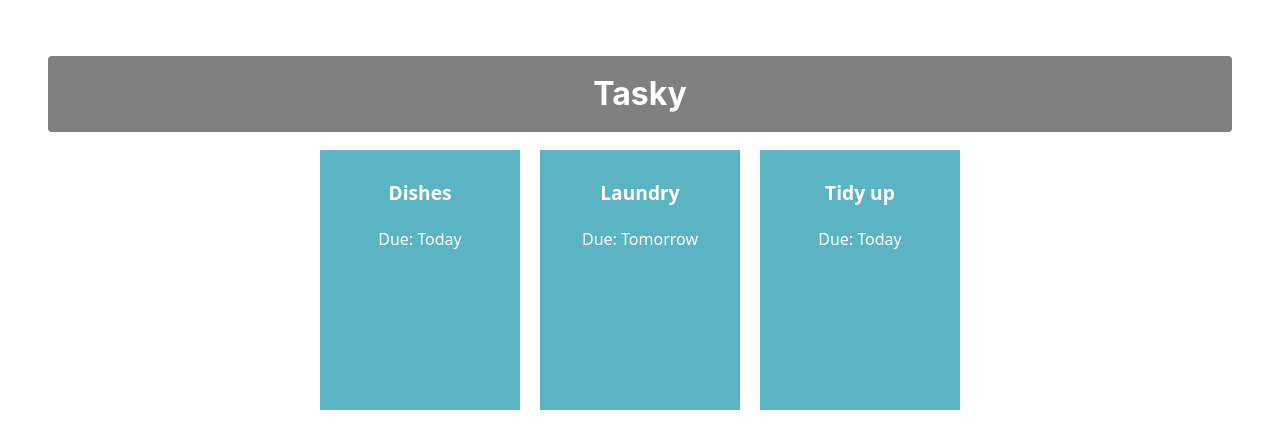
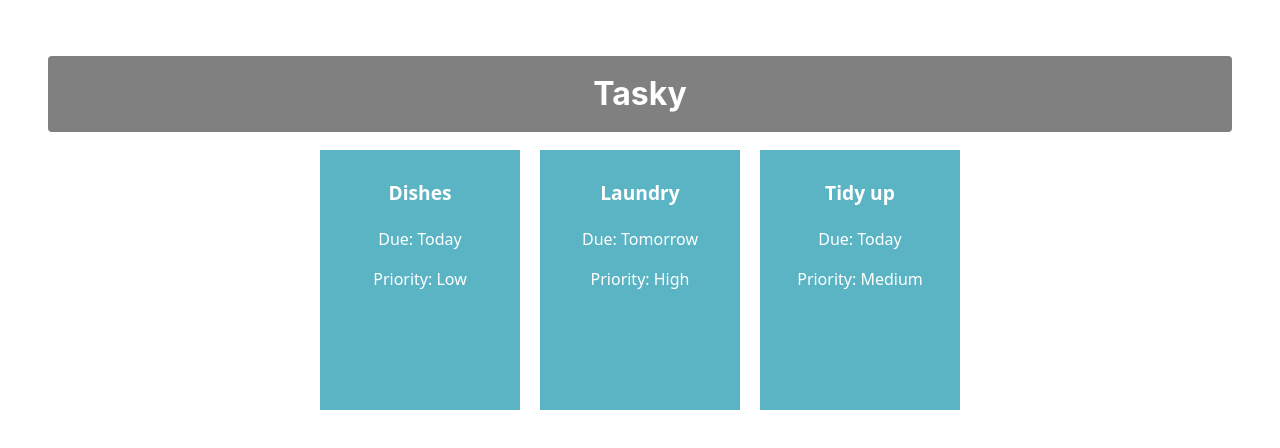
Before and after one commit to 20103278WIT/ReactBasicLab, a React (Vite) app in the folder labWeek1/: page / in a window 1280 px wide. Shown: the top 448 px of the page. Built offline with nearby package versions, Linux system fonts and the light colour scheme.

Commit message:
Tasky Lab 2a - Exercise done

```diff
--- a/labWeek1/src/App.jsx
+++ b/labWeek1/src/App.jsx
@@ -7,9 +7,9 @@
 function App() {
       const [ taskState, setTaskState ] = useState({
     tasks: [
-      { id: 1, title:"Dishes", description: "Empty dishwasher", deadline: "Today" },
-      { id: 2, title: "Laundry", description: "Fold clothes and put away", deadline: "Tomorrow" },
-      { id: 3, title: "Tidy up", deadline: "Today" }
+      { id: 1, title:"Dishes", description: "Empty dishwasher", deadline: "Today", priority: "Low" },
+      { id: 2, title: "Laundry", description: "Fold clothes and put away", deadline: "Tomorrow", priority: "High" },
+      { id: 3, title: "Tidy up", deadline: "Today", priority: "Medium" }
     ]
   });
 
@@ -21,6 +21,7 @@
       title={task.title}
       description={task.description}
       deadline={task.deadline}
+      priority={task.priority}
       key={task.id}
     />
   ))}
--- a/labWeek1/src/components/Task.jsx
+++ b/labWeek1/src/components/Task.jsx
@@ -6,6 +6,7 @@
         <div className="card">
             <p className="title">{props.title}</p>
             <p>Due: {props.deadline}</p>
+            <p>Priority: {props.priority}</p>
             <p>{props.children}</p>
         </div>
     )
```
